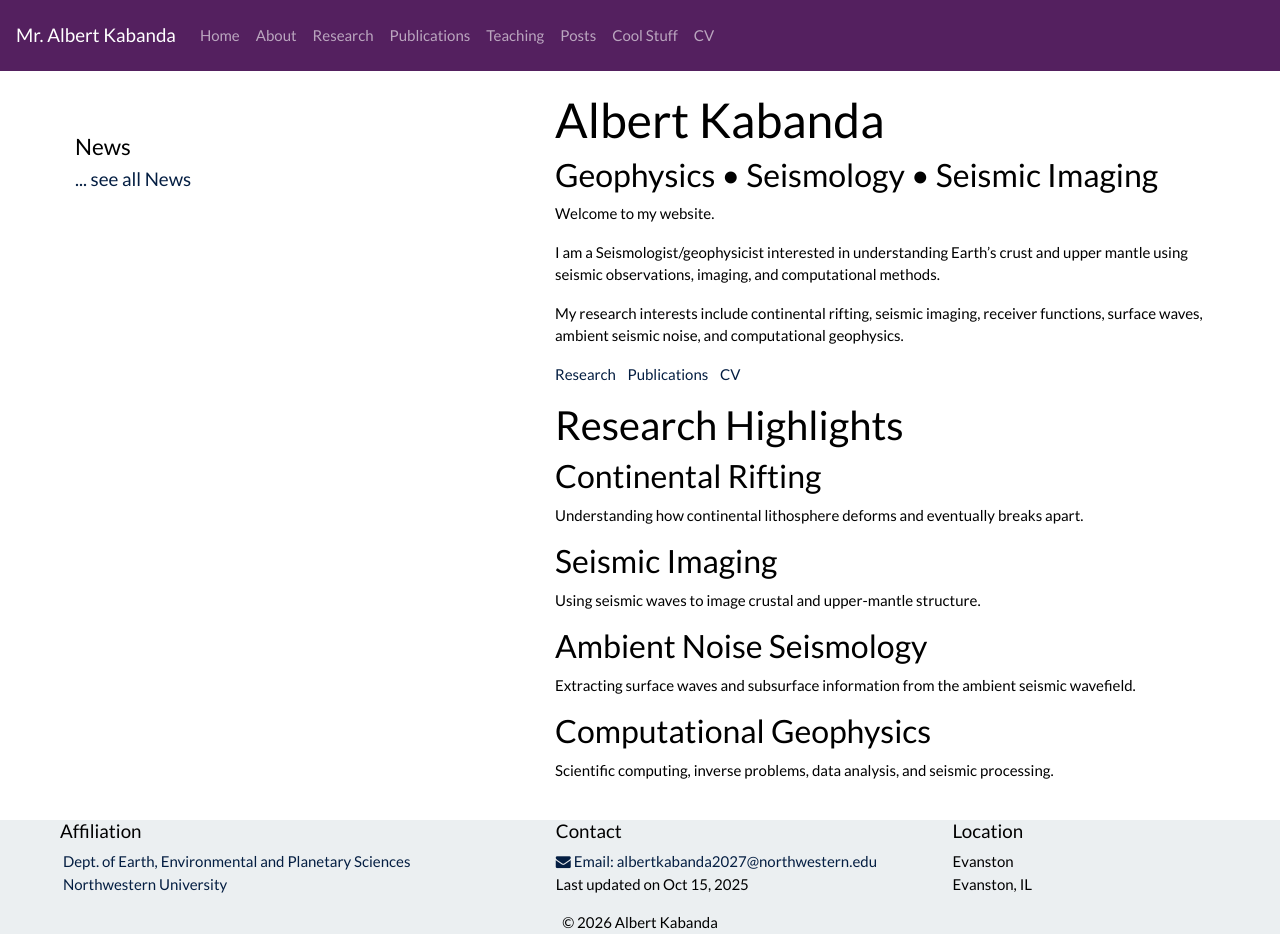
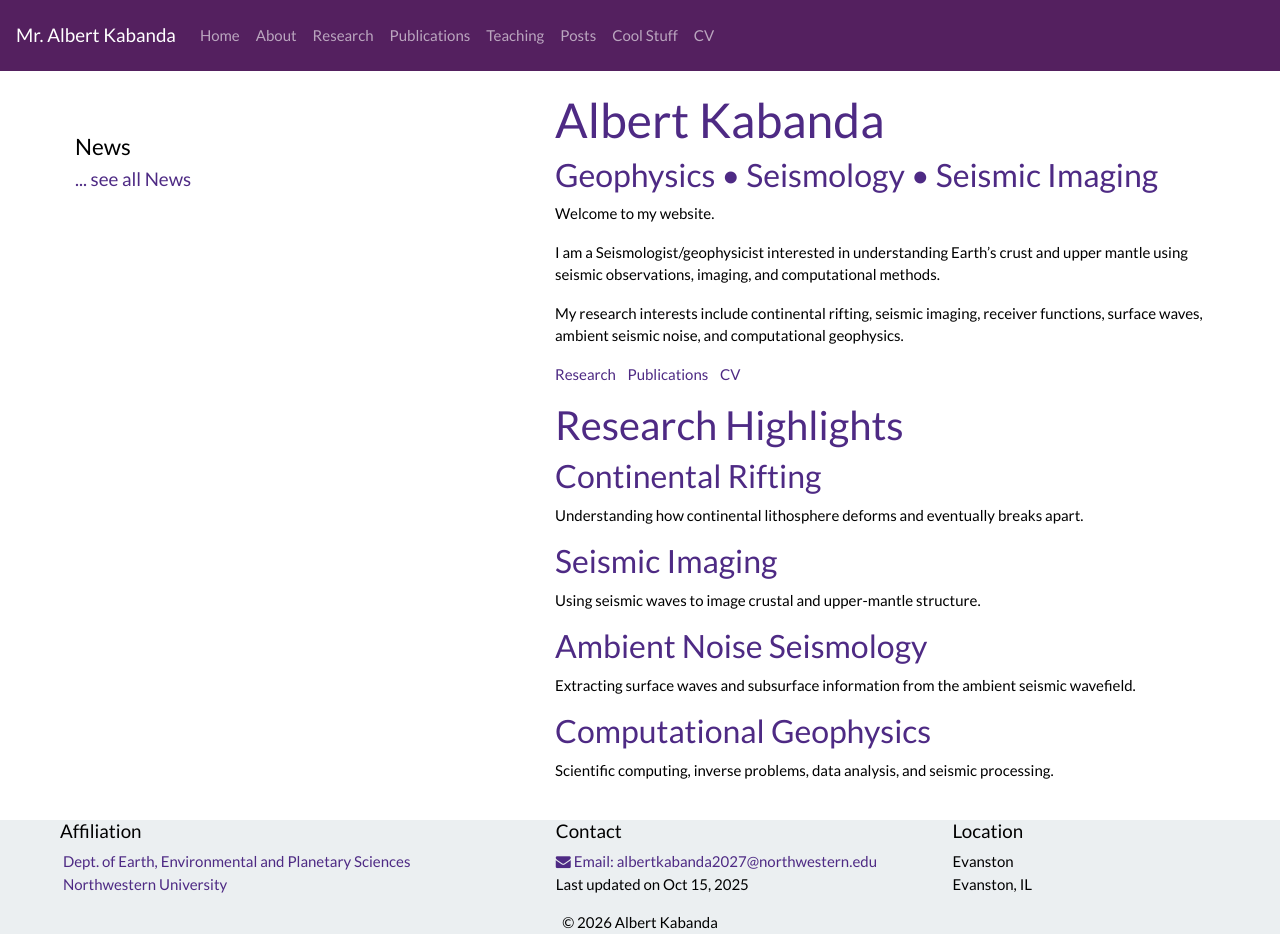
Before and after one commit to albertkabanda/albertkabanda.github.io, a Jekyll site: the page built from _pages/home.md, in a window 1280 px wide and 950 px high. Built offline with Jekyll 4.4.1, drawn with Linux system fonts in a browser that asks for light colours; nearby versions of some CDN libraries; a style sheet for code colours, icons or effects is not loaded.

Commit message:
Update SHB_css.scss

```diff
--- a/_sass/SHB_css.scss
+++ b/_sass/SHB_css.scss
@@ -96,10 +96,25 @@ img {
 }
 
 .custom-btn {
-  background-color: #A51C30;
-  border-color: #A51C30;
+  background-color: #4E2A84;
+  border-color: #4E2A84;
+  color: white;
 }
 
 .custom-btn:hover {
-  background-color: #54205F;
+  background-color: #401F68;
+  border-color: #401F68;
+  color: white;
 }
+
+a {
+    color: #4E2A84;
+}
+
+a:hover {
+    color: #401F68;
+}
+
+h1, h2, h3 {
+    color: #4E2A84;
+}
```
